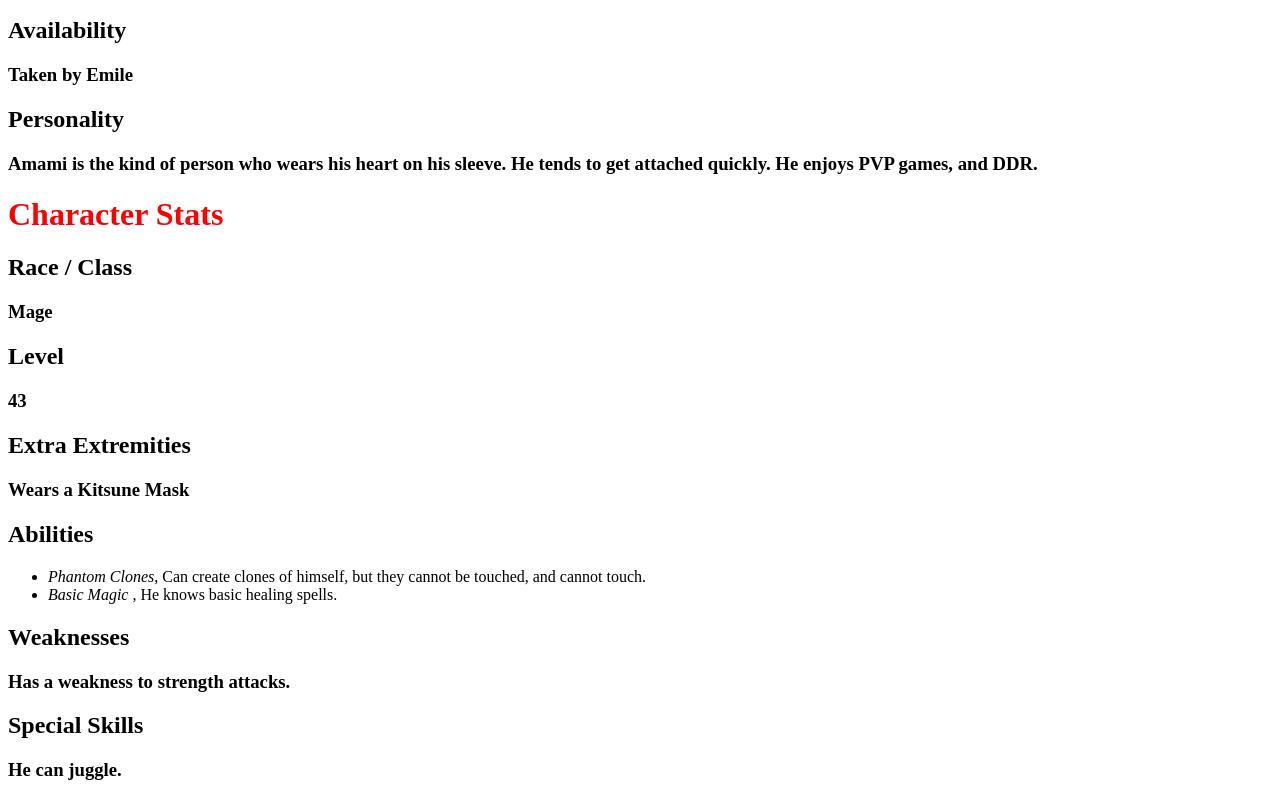
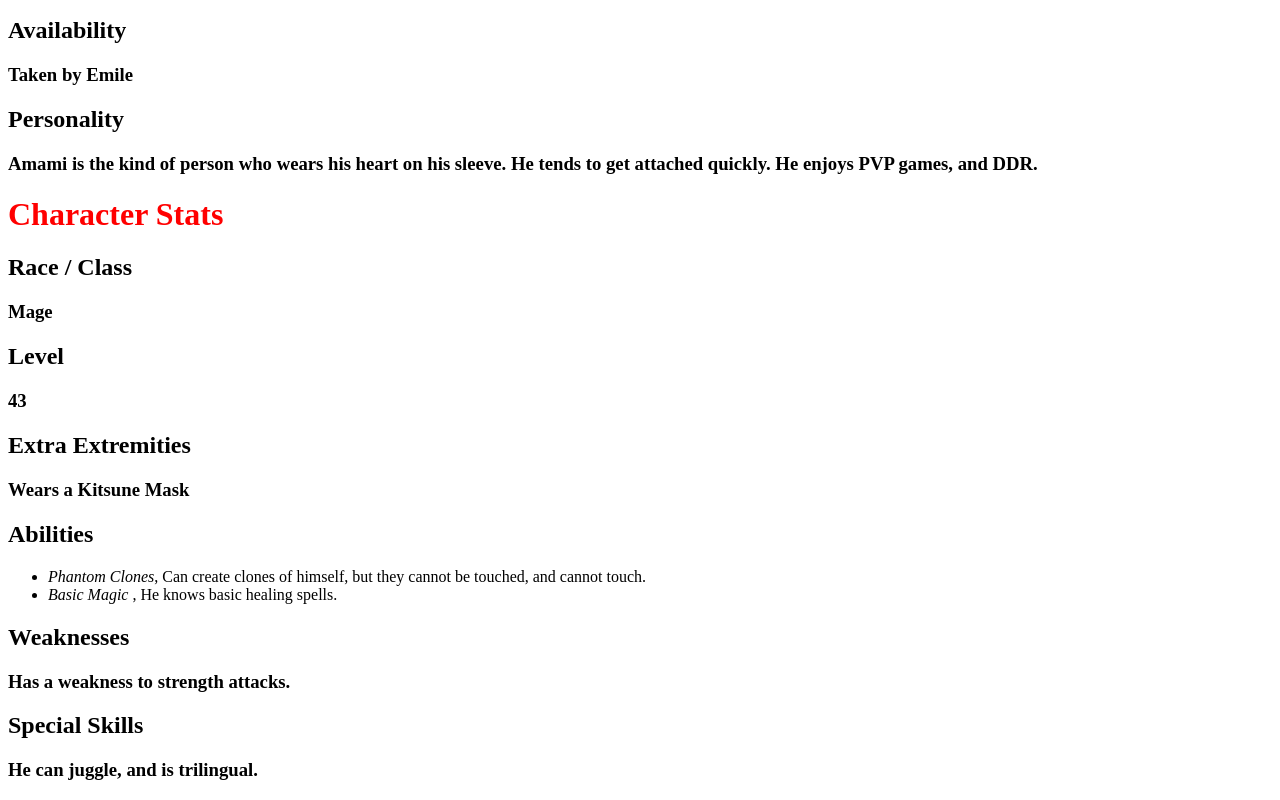
Before and after one commit to Eieminia/brcharacter, a plain HTML site: page Characters/amami.html in a window 1280 px wide. Shown: the part 1245-2045 px from the top of the page. Drawn offline with Linux system fonts and the light colour scheme; files whose address does not match are found by name.

```diff
--- a/Characters/amami.html
+++ b/Characters/amami.html
@@ -68,7 +68,7 @@
   <h2>Weaknesses</h2>
   <h3>Has a weakness to strength attacks.</h3>
   <h2>Special Skills</h2>
-  <h3>He can juggle.</h3>
+  <h3>He can juggle, and is trilingual.</h3>
 
 
 
```
